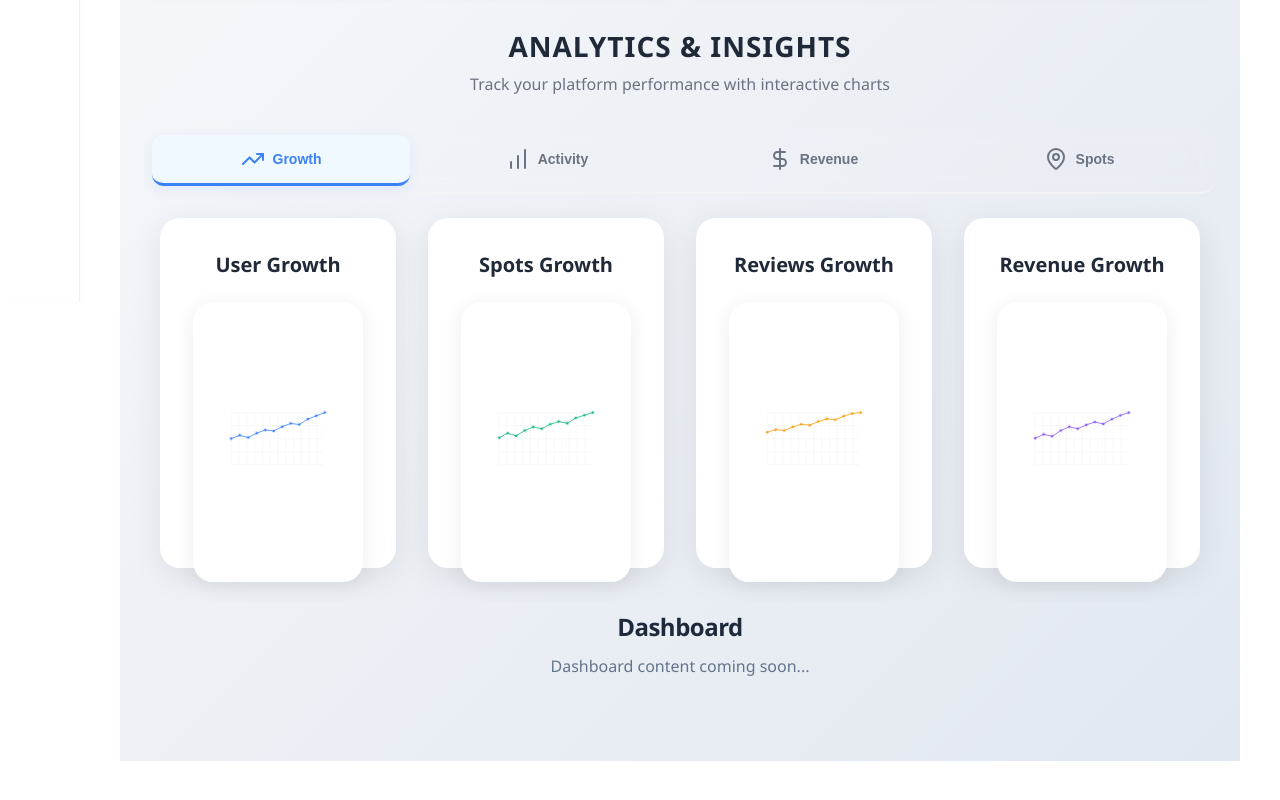
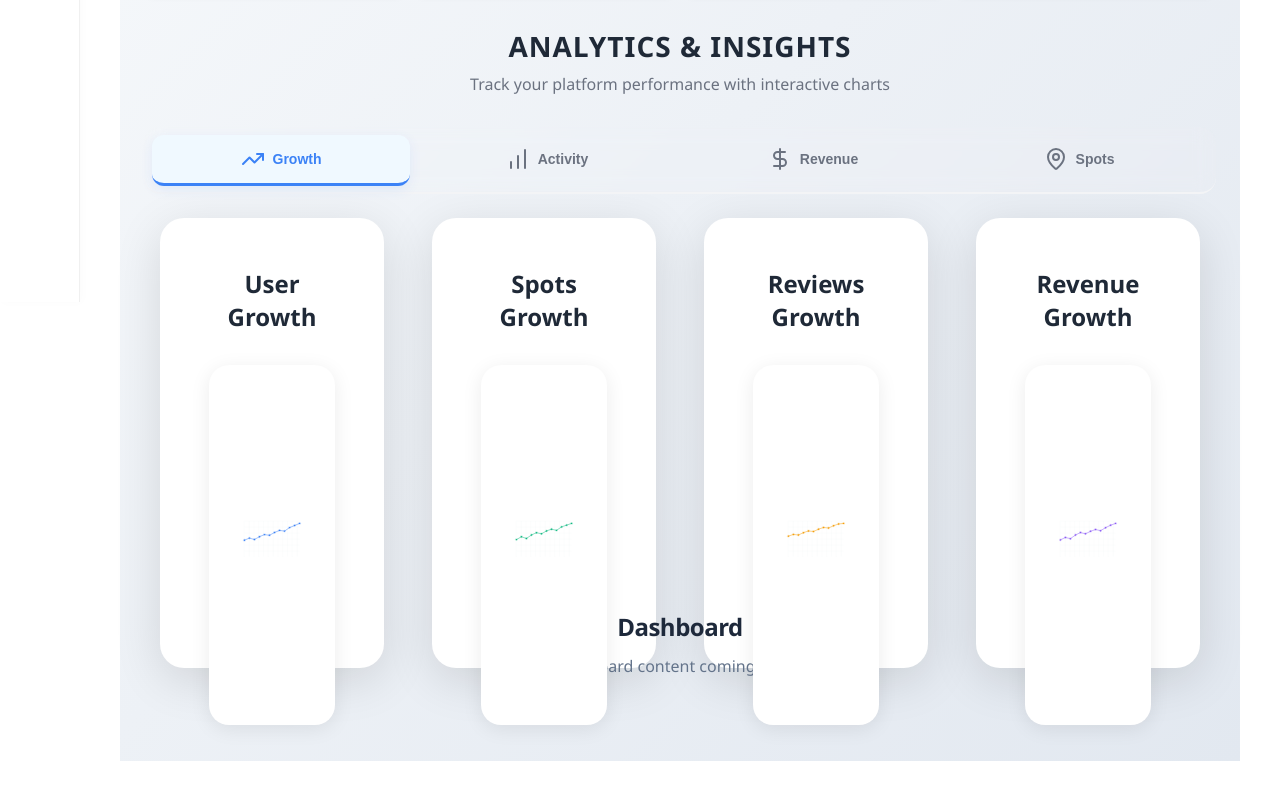
Before and after one commit to Sinxn-coder/chai-in, a React (Vite) app: page / in a window 1280 px wide. Shown: the part 498-1298 px from the top of the page. Built offline with nearby package versions, Linux system fonts and the light colour scheme.

Commit message:
Dramatically increase all chart sizes and spacing for maximum impact

```diff
--- a/src/DashboardPage.css
+++ b/src/DashboardPage.css
@@ -343,41 +343,41 @@
 }
 
 .chart-content {
-  min-height: 500px;
+  min-height: 700px;
 }
 
 .chart-grid {
   display: grid;
-  grid-template-columns: repeat(auto-fit, minmax(400px, 1fr));
-  gap: 32px;
+  grid-template-columns: repeat(auto-fit, minmax(500px, 1fr));
+  gap: 48px;
 }
 
 .chart-card {
   background: white;
-  border-radius: 20px;
-  padding: 32px;
-  box-shadow: 0 8px 32px rgba(0, 0, 0, 0.08);
+  border-radius: 24px;
+  padding: 48px;
+  box-shadow: 0 12px 48px rgba(0, 0, 0, 0.12);
   border: 1px solid rgba(255, 255, 255, 0.2);
   transition: all 0.3s ease;
-  min-height: 350px;
+  min-height: 450px;
 }
 
 .chart-card:hover {
-  transform: translateY(-8px);
-  box-shadow: 0 16px 64px rgba(0, 0, 0, 0.15);
+  transform: translateY(-12px);
+  box-shadow: 0 24px 96px rgba(0, 0, 0, 0.2);
 }
 
 .chart-card h3 {
-  font-size: 20px;
-  font-weight: 700;
-  color: #1f2937;
-  margin: 0 0 24px 0;
+  font-size: 24px;
+  font-weight: 800;
+  color: #1f2937;
+  margin: 0 0 32px 0;
   text-align: center;
 }
 
 .chart-container {
   position: relative;
-  height: 280px;
+  height: 360px;
   display: flex;
   align-items: center;
   justify-content: center;
@@ -386,7 +386,7 @@
 .chart-svg {
   width: 100%;
   height: 100%;
-  max-width: 400px;
+  max-width: 500px;
 }
 
 .chart-point {
@@ -395,18 +395,18 @@
 }
 
 .chart-point:hover {
-  r: 6;
-  filter: drop-shadow(0 4px 8px rgba(0, 0, 0, 0.3));
+  r: 8;
+  filter: drop-shadow(0 6px 12px rgba(0, 0, 0, 0.4));
 }
 
 .chart-bars-container {
   display: flex;
   align-items: flex-end;
   justify-content: space-around;
-  height: 240px;
+  height: 320px;
   width: 100%;
-  gap: 12px;
-  padding: 0 20px;
+  gap: 16px;
+  padding: 0 32px;
 }
 
 .chart-bar-wrapper {
@@ -414,34 +414,34 @@
   flex-direction: column;
   align-items: center;
   flex: 1;
-  max-width: 50px;
+  max-width: 60px;
 }
 
 .chart-bar-fill {
   width: 100%;
-  border-radius: 6px 6px 0 0;
+  border-radius: 8px 8px 0 0;
   transition: all 0.3s ease;
   position: relative;
   display: flex;
   align-items: flex-start;
   justify-content: center;
-  padding-top: 8px;
-  min-height: 20px;
+  padding-top: 12px;
+  min-height: 30px;
 }
 
 .chart-bar-fill:hover {
-  transform: scaleY(1.08);
-  filter: brightness(1.15);
-  box-shadow: 0 8px 16px rgba(0, 0, 0, 0.2);
+  transform: scaleY(1.1);
+  filter: brightness(1.2);
+  box-shadow: 0 12px 24px rgba(0, 0, 0, 0.3);
 }
 
 .chart-bar-value {
-  font-size: 12px;
-  font-weight: 700;
+  font-size: 14px;
+  font-weight: 800;
   color: white;
   opacity: 0;
   transition: opacity 0.3s ease;
-  text-shadow: 0 1px 2px rgba(0, 0, 0, 0.3);
+  text-shadow: 0 2px 4px rgba(0, 0, 0, 0.4);
 }
 
 .chart-bar-fill:hover .chart-bar-value {
@@ -449,10 +449,10 @@
 }
 
 .chart-bar-label {
-  font-size: 12px;
-  color: #6b7280;
-  margin-top: 12px;
-  font-weight: 600;
+  font-size: 14px;
+  color: #6b7280;
+  margin-top: 16px;
+  font-weight: 700;
 }
 
 /* Dashboard Empty */
--- a/src/DashboardPage.jsx
+++ b/src/DashboardPage.jsx
@@ -47,21 +47,21 @@ const DashboardPage = () => {
   const renderLineChart = (data, color) => {
     const maxValue = Math.max(...data);
     const points = data.map((value, index) => {
-      const x = (index / (data.length - 1)) * 360 + 20;
-      const y = 240 - (value / maxValue) * 200;
+      const x = (index / (data.length - 1)) * 460 + 20;
+      const y = 320 - (value / maxValue) * 280;
       return `${x},${y}`;
     }).join(' ');
 
     return (
-      <svg className="chart-svg" viewBox="0 0 400 260">
+      <svg className="chart-svg" viewBox="0 0 500 340">
         {/* Grid lines */}
-        {[0, 1, 2, 3, 4].map((i) => (
+        {[0, 1, 2, 3, 4, 5].map((i) => (
           <line
             key={`h-${i}`}
             x1="20"
-            y1={40 + i * 50}
-            x2="380"
-            y2={40 + i * 50}
+            y1={20 + i * 50}
+            x2="480"
+            y2={20 + i * 50}
             stroke="#e5e7eb"
             strokeWidth="1"
           />
@@ -69,10 +69,10 @@ const DashboardPage = () => {
         {[0, 1, 2, 3, 4, 5, 6, 7, 8, 9, 10, 11].map((i) => (
           <line
             key={`v-${i}`}
-            x1={20 + i * 30}
-            y1="40"
-            x2={20 + i * 30}
-            y2="240"
+            x1={20 + i * 40}
+            y1="20"
+            x2={20 + i * 40}
+            y2="320"
             stroke="#e5e7eb"
             strokeWidth="1"
           />
@@ -83,28 +83,28 @@ const DashboardPage = () => {
           points={points}
           fill="none"
           stroke={color}
-          strokeWidth="3"
+          strokeWidth="4"
           strokeLinecap="round"
           strokeLinejoin="round"
         />
 
         {/* Data points */}
         {data.map((value, index) => {
-          const x = (index / (data.length - 1)) * 360 + 20;
-          const y = 240 - (value / maxValue) * 200;
+          const x = (index / (data.length - 1)) * 460 + 20;
+          const y = 320 - (value / maxValue) * 280;
           return (
             <g key={index}>
               <circle
                 cx={x}
                 cy={y}
-                r="4"
+                r="6"
                 fill={color}
                 className="chart-point"
               />
               <circle
                 cx={x}
                 cy={y}
-                r="8"
+                r="12"
                 fill={color}
                 fillOpacity="0.2"
                 className="chart-point"
@@ -125,7 +125,7 @@ const DashboardPage = () => {
             <div
               className="chart-bar-fill"
               style={{
-                height: `${(value / maxValue) * 220}px`,
+                height: `${(value / maxValue) * 300}px`,
                 backgroundColor: color
               }}
             >
```
